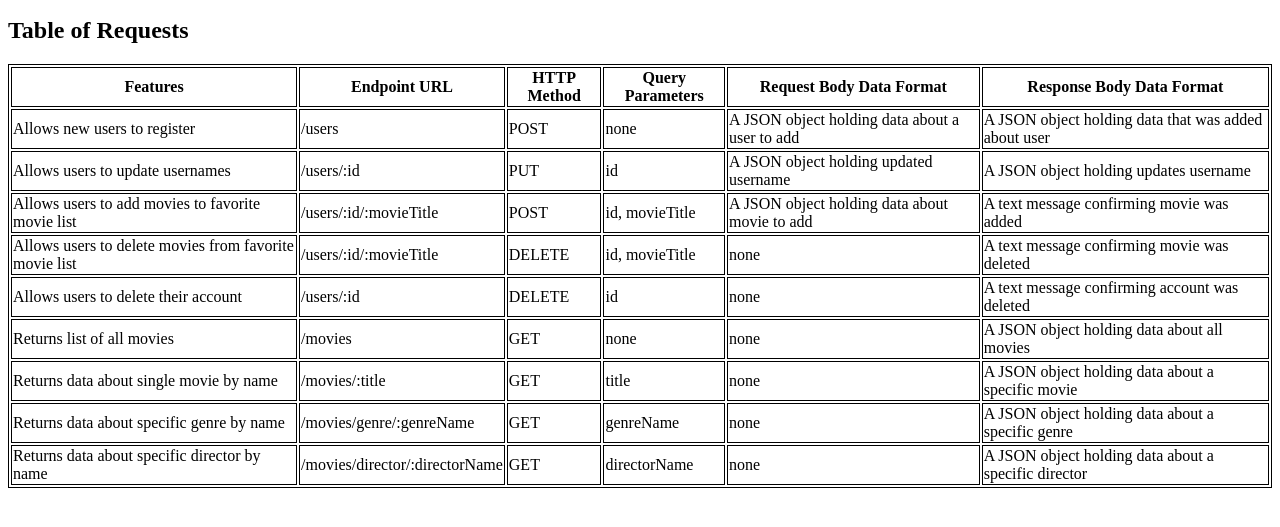
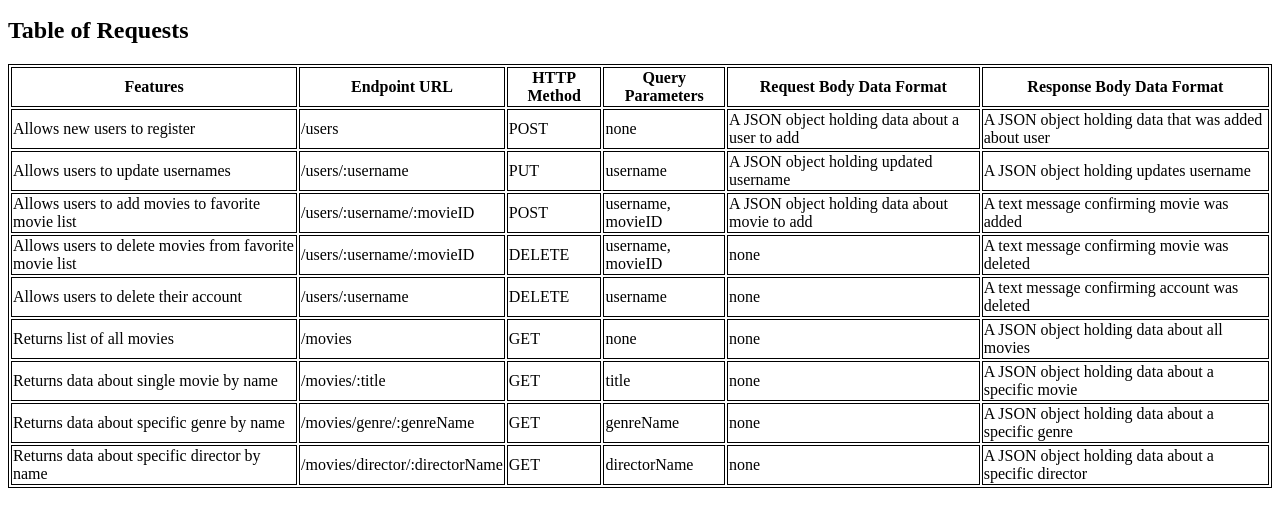
Before and after one commit to jlt717/movie_api, a website: page public/documentation.html in a window 1280 px wide. Shown: the part 137-664 px from the top of the page. Drawn offline with Linux system fonts and the light colour scheme.

Commit message:
Updated documentation

```diff
--- a/public/documentation.html
+++ b/public/documentation.html
@@ -43,33 +43,33 @@
       </tr>
       <tr>
         <td>Allows users to update usernames</td>
-        <td>/users/:id</td>
+        <td>/users/:username</td>
         <td>PUT</td>
-        <td>id</td>
+        <td>username</td>
         <td>A JSON object holding updated username</td>
         <td>A JSON object holding updates username</td>
       </tr>
       <tr>
         <td>Allows users to add movies to favorite movie list</td>
-        <td>/users/:id/:movieTitle</td>
+        <td>/users/:username/:movieID</td>
         <td>POST</td>
-        <td>id, movieTitle</td>
+        <td>username, movieID</td>
         <td>A JSON object holding data about movie to add</td>
         <td>A text message confirming movie was added</td>
       </tr>
       <tr>
         <td>Allows users to delete movies from favorite movie list</td>
-        <td>/users/:id/:movieTitle</td>
+        <td>/users/:username/:movieID</td>
         <td>DELETE</td>
-        <td>id, movieTitle</td>
+        <td>username, movieID</td>
         <td>none</td>
         <td>A text message confirming movie was deleted</td>
       </tr>
       <tr>
         <td>Allows users to delete their account</td>
-        <td>/users/:id</td>
+        <td>/users/:username</td>
         <td>DELETE</td>
-        <td>id</td>
+        <td>username</td>
         <td>none</td>
         <td>A text message confirming account was deleted</td>
       </tr>
```
